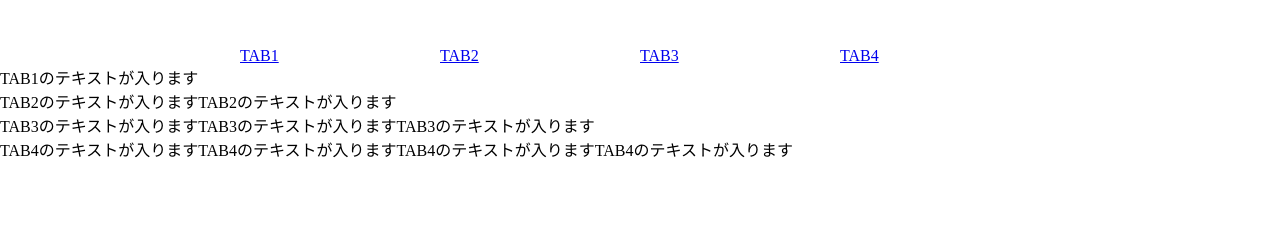
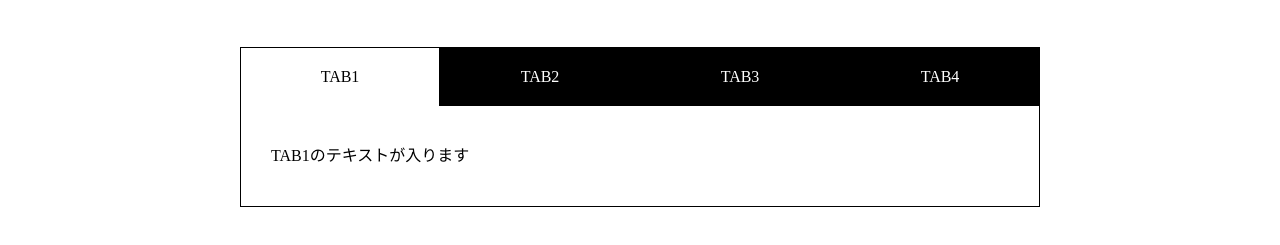
Before and after one commit to kentaro-hirano/JS_trainig, a plain HTML site: page chapter11/index.html in a window 1280 px wide. Shown: the part 99-344 px from the top of the page. Drawn offline with Linux system fonts and the light colour scheme.

Commit message:
finish chapter11

```diff
--- a/chapter11/css/style.css
+++ b/chapter11/css/style.css
@@ -24,3 +24,37 @@ h1 {
     list-style-type: none;
     width: 25%;
 }
+
+#tab-menu li a {
+    color: #fff;
+    text-decoration: none;
+    display: block;
+    padding: 20px;
+    text-align: center;
+    background-color: #000;
+    border: 1px solid #000;
+    border-bottom: none;
+}
+
+#tab-menu .active {
+    background-color: #fff;
+    color: #000;
+}
+
+#tab-contents {
+    display: flex;
+    flex-wrap: wrap;
+}
+
+#tab-contents .tab {
+    width: 100%;
+    padding: 30px;
+    background-color: #fff;
+    border: 1px solid #000;
+    border-top: none;
+}
+
+#tab-contents p {
+    color: #000;
+    line-height: 2.5;
+}
--- a/chapter11/index.html
+++ b/chapter11/index.html
@@ -13,11 +13,11 @@
     <div class="wrap">
         <ul id="tab-menu">
             <li><a href="#tab1" class="active">TAB1</a></li>
-            <li><a href="#tab1">TAB2</a></li>
-            <li><a href="#tab1">TAB3</a></li>
-            <li><a href="#tab1">TAB4</a></li>
+            <li><a href="#tab2">TAB2</a></li>
+            <li><a href="#tab3">TAB3</a></li>
+            <li><a href="#tab4">TAB4</a></li>
         </ul>
-    </div>
+
 
         <div id="tab-contents">
             <div id="tab1" class="tab">
@@ -32,6 +32,8 @@
             <div id="tab4" class="tab">
                 <p>TAB4のテキストが入りますTAB4のテキストが入りますTAB4のテキストが入りますTAB4のテキストが入ります</p>
             </div>
+
+        </div>
     </div>
     <script src="js/jquery.min.js"></script>
     <script src="js/script.js"></script>
--- a/chapter11/js/script.js
+++ b/chapter11/js/script.js
@@ -0,0 +1,9 @@
+$('#tab-contents .tab[id != "tab1"]').hide();
+
+$('#tab-menu a').on('click', function(event) {
+    $("#tab-contents .tab").hide();
+    $("#tab-menu .active").removeClass("active");
+    $(this).addClass("active");
+    $($(this).attr("href")).show();
+    event.preventDefault();
+});
```
Lines whose indentation alone changed are shown as unchanged.
